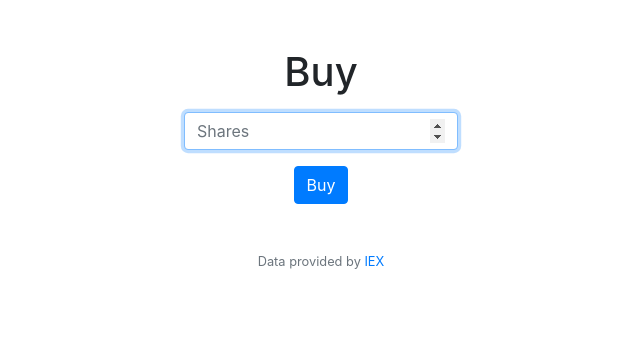
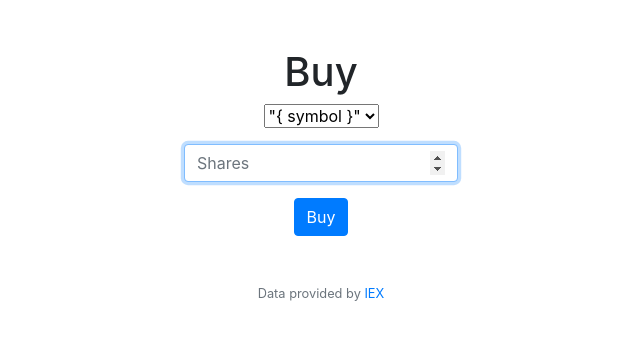
Before and after one commit to johnbull-eghianruwa/cs50x-assignments-and-finalProject, a Flask app: template finance/templates/sell.html in a window 1280 px wide. Shown: the part 76-416 px from the top of the page, without its empty margins (319-959 px from the left). Run offline with Flask 3, Linux system fonts and the light colour scheme; the template is opened without the code that fills it: most values are stand-ins (such as "Sample title", 1, 10 or a date in 2020); some libraries are stand-ins or nearby versions.

Commit message:
Mon, Oct 2, 2023, 11:14 PM +02:00

```diff
--- a/finance/templates/sell.html
+++ b/finance/templates/sell.html
@@ -8,7 +8,11 @@
     <h1>Buy</h1>
     <form action="/buy" method="post">
         <div class="mb-3">
-
+            <select name="symbol">
+                {% for symbol in symbols %}
+                    <option value="volvo">"{ symbol }"</option>
+                {% endfor %}
+            </select>
         </div>
         <div class="mb-3">
             <input autocomplete="off" autofocus class="form-control mx-auto w-auto"  name="shares" placeholder="Shares" type="number">
```
